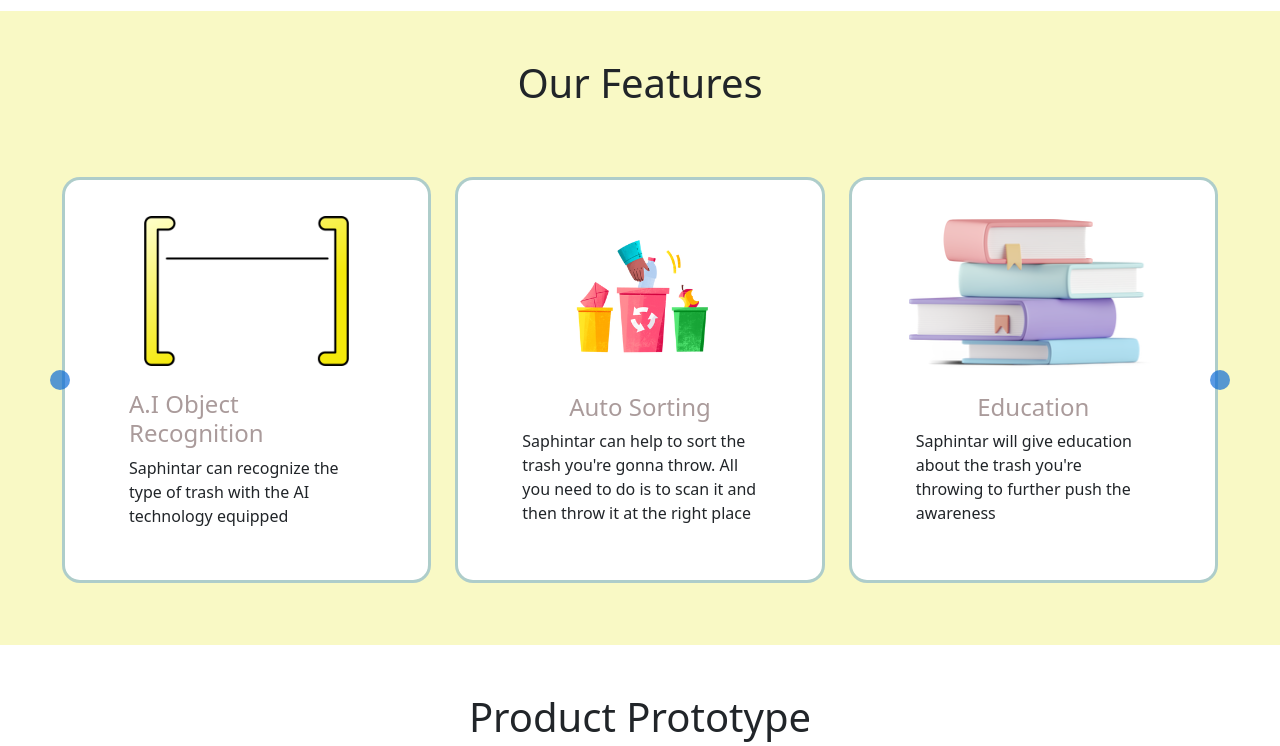
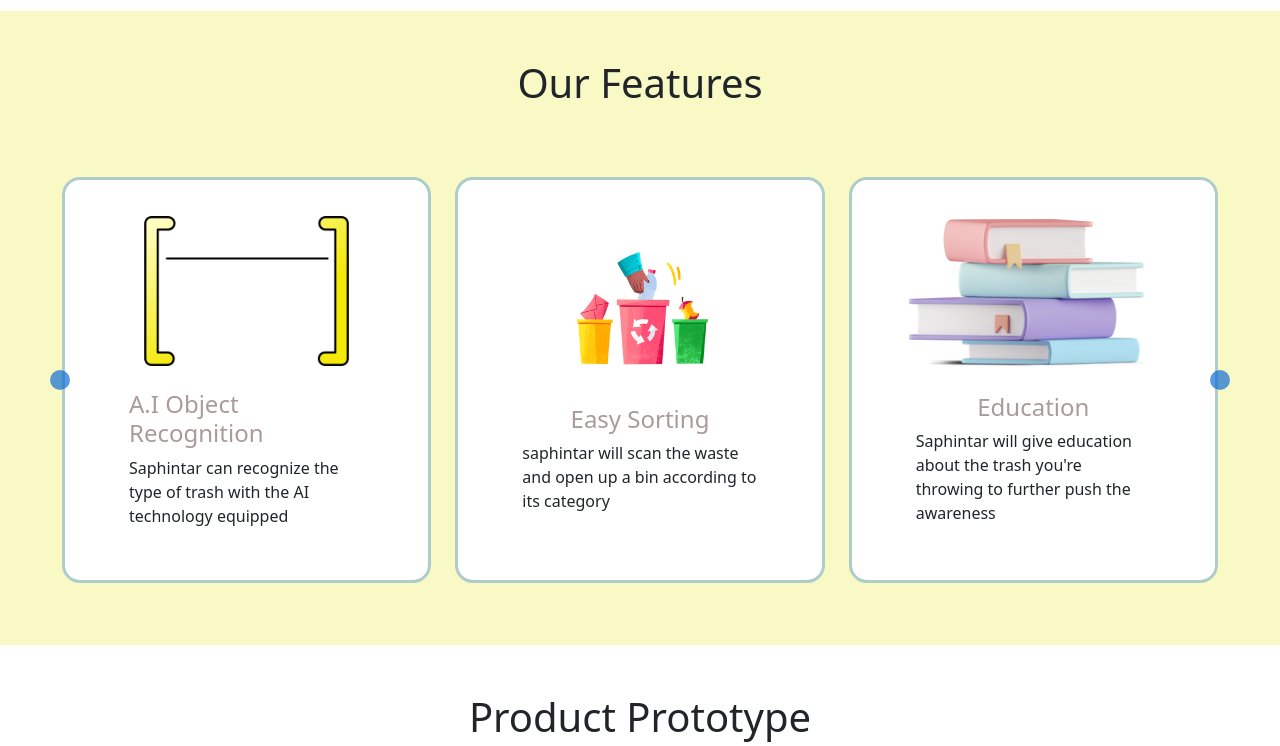
Before and after one commit to anthonyreynaldi/saphintar, a PHP site: page / in a window 1280 px wide. Shown: the part 2308-3054 px from the top of the page. Run offline with PHP 8.4, Linux system fonts and the light colour scheme; some libraries are stand-ins or nearby versions.

Commit message:
ganti auto sorting

```diff
--- a/index.php
+++ b/index.php
@@ -259,10 +259,9 @@
                                 <div class="card__image">
                                     <img src="img/sorting.png" alt="Psyduck" />
                                 </div>
-                                <h4>Auto Sorting</h4>
+                                <h4>Easy Sorting</h4>
                                 <div class="card__description">
-                                    <p>Saphintar can help to sort the trash you're gonna throw. All you need to do is to
-                                        scan it and then throw it at the right place</p>
+                                    <p>saphintar will scan the waste and open up a bin according to its category</p>
                                 </div>
                             </div>
                         </div>
```
